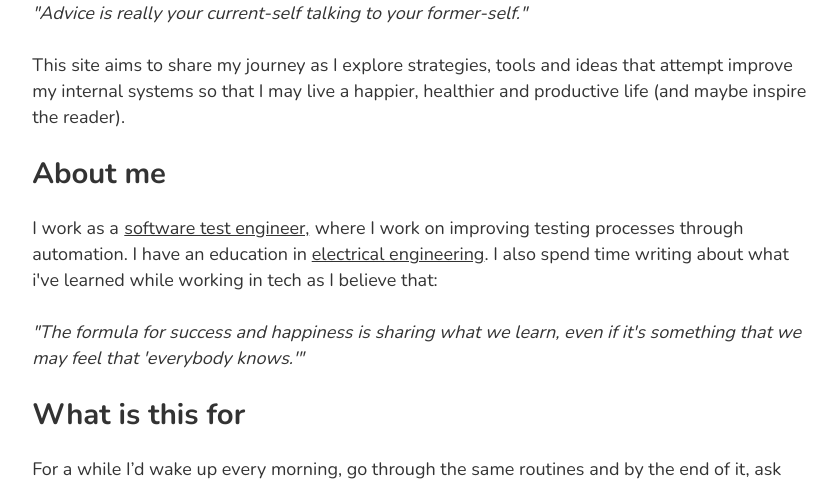
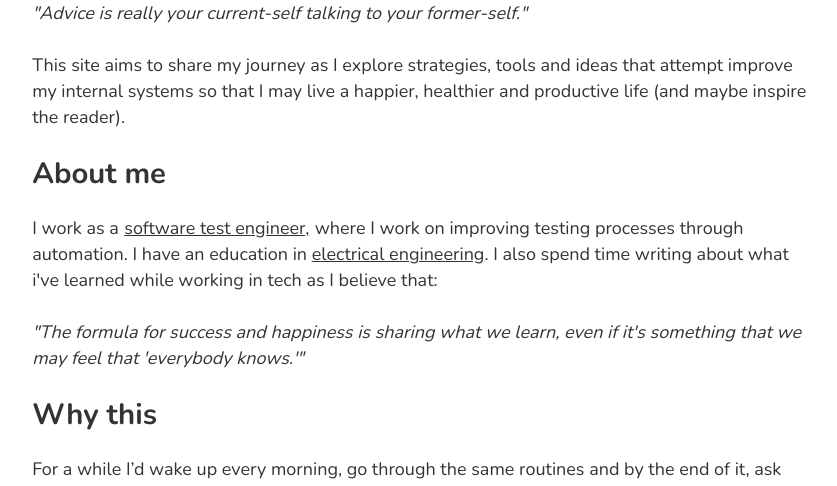
Before and after one commit to MarkDYabut/my-website, a Gatsby site: page / in a window 1280 px wide. Shown: the part 305-791 px from the top of the page, without its empty margins (217-1054 px from the left). Built offline with nearby package versions, Linux system fonts and the light colour scheme; Gatsby itself is replaced by a stand-in of ours; a small style sheet from the web is missing.

Commit message:
update index

```diff
--- a/src/pages/index.js
+++ b/src/pages/index.js
@@ -53,7 +53,7 @@ const IndexPage = () => (
             even if it's something that we may feel that 'everybody knows.'"
           </i>
         </p>
-        <h2>What is this for</h2>
+        <h2>Why this</h2>
         <p>
           For a while I’d wake up every morning, go through the same routines
           and by the end of it, ask myself: “isn’t it supposed to get easier?”
```
